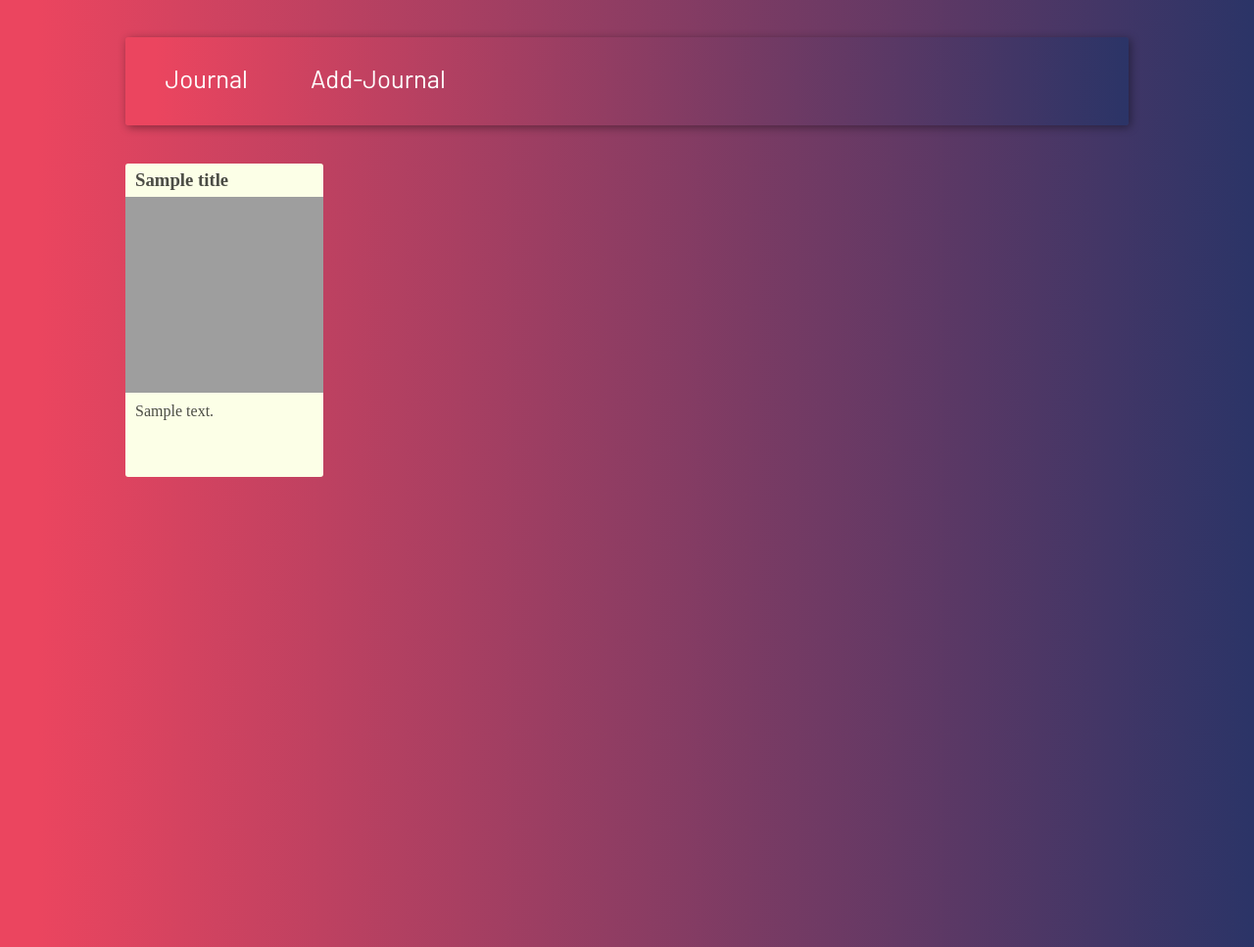
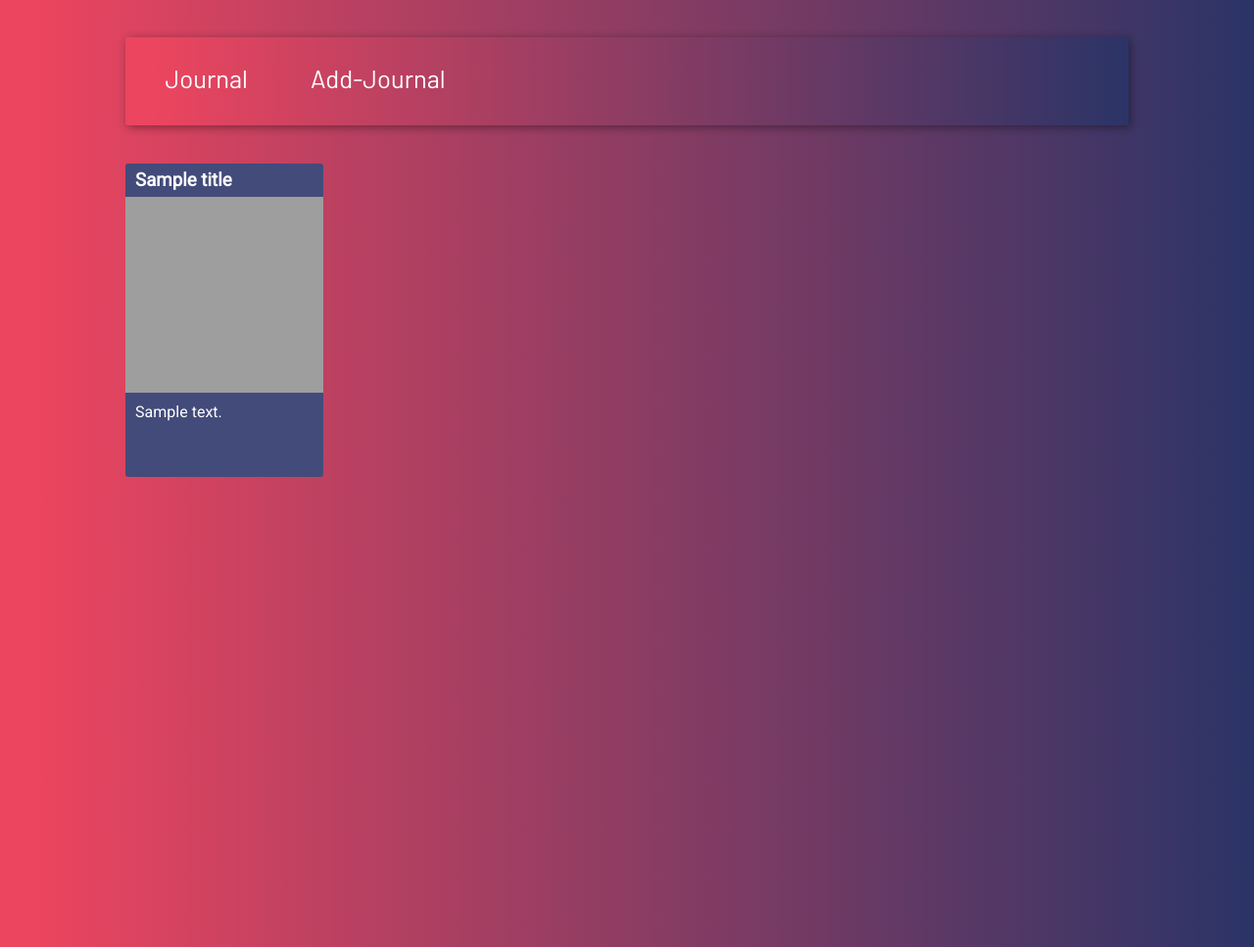
Before and after one commit to trini7y/Journal, a Node server app: template views/index.ejs in a window 1280 px wide. Shown: the whole page at 98% size. Run offline with Node 20, Linux system fonts and the light colour scheme; the template is opened without the code that fills it: most values are stand-ins (such as "Sample title", 1, 10 or a date in 2020); grey boxes are pictures that could not be loaded.

Commit message:
Added a new font and date

```diff
--- a/public/css/home.css
+++ b/public/css/home.css
@@ -1,10 +1,12 @@
 *{
    margin: 0;
    padding: 0;
+   font-family: 'Roboto', sans-serif;
 }
 body{
    background: rgb(235,69,95);
    background: linear-gradient(90deg, rgba(235,69,95,1) 3%, rgba(43,52,103,1) 100%);
+
  }
  .main{
    width: 80%;
@@ -23,9 +25,9 @@ body{
    width: 80%;
    /* border:1px solid grey; */
    border-radius: 2px;
-   background: #FCFFE7;
+   background: rgb(67, 75, 122);
    border-radius: 3px;
-   color: rgba(0, 0, 0, 0.7);
+   color: #fff;
 }
 .card_header{
    width:100%;
--- a/routes/home.js
+++ b/routes/home.js
@@ -1,6 +1,8 @@
 const express = require('express');
 const route = express.Router();
 const add_journal = require('./add-journal');
+
+
 
 
 route.get('/', (req, res, next) => {
--- a/views/add-journal.ejs
+++ b/views/add-journal.ejs
@@ -8,7 +8,7 @@
        <div class="main__div">
          <form class="add_journal" method="POST" action="/add-journal">
             <div>
-                <input class="title" name="title" type="text" placeholder="title" />
+                <input class="title" name="title" type="text" placeholder="Title" />
                 <br/>
                 <textarea class="description" name="description" placeholder="Type something...."></textarea>
             </div>
--- a/views/includes/head.ejs
+++ b/views/includes/head.ejs
@@ -10,3 +10,4 @@
     <link rel="preconnect" href="https://fonts.googleapis.com" />
     <link rel="preconnect" href="https://fonts.gstatic.com" crossorigin />
     <link href="https://fonts.googleapis.com/css2?family=Barlow&display=swap" rel="stylesheet"/>
+    <link href="https://fonts.googleapis.com/css2?family=Roboto&display=swap" rel="stylesheet">
--- a/views/index.ejs
+++ b/views/index.ejs
@@ -16,6 +16,7 @@
                 <div class="description">
                     <p> <%=journal.desc %> </p>
                 </div>
+                <div class="date" div="date"></div>
             </article>
             <% } %>
         </div>
```
Also changed, not shown: routes/add-journal.js (+16 -0 lines).
